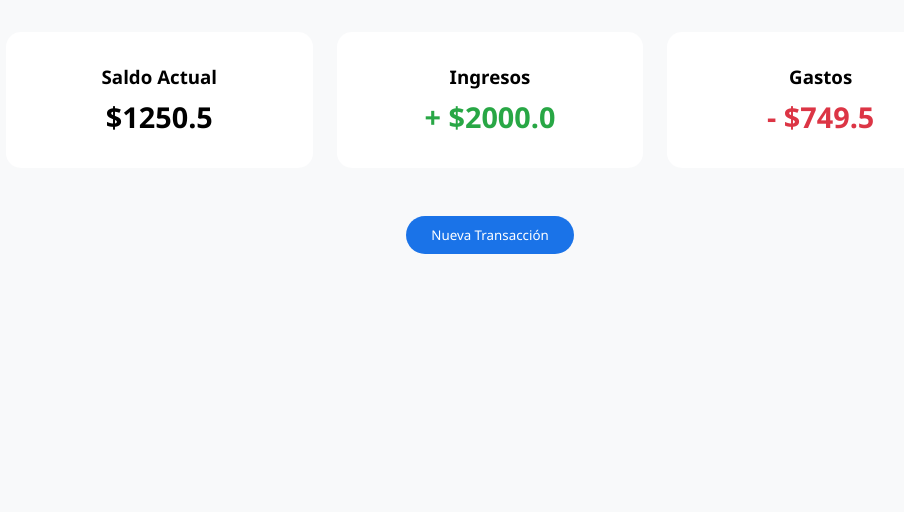
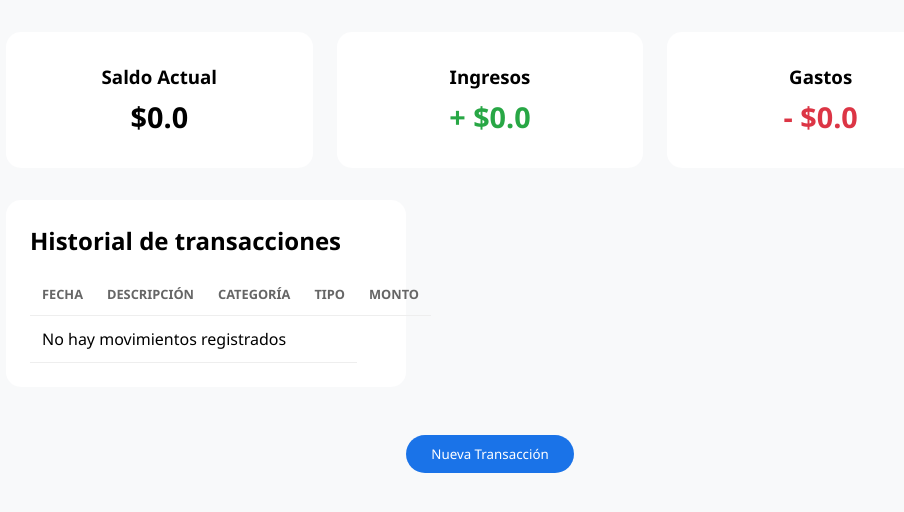
Before and after one commit to RedRobin92/AdminBuddy, a Flask app: page /dashboard in a window 1280 px wide. Shown: the part 75-587 px from the top of the page, without its empty margins (150-1054 px from the left). Run offline with Flask 3, Linux system fonts and the light colour scheme.

Commit message:
Tarjeta 8: Interfaz del dashboard con resumen de transacciones y movimientos en 0.00

```diff
--- a/app.py
+++ b/app.py
@@ -56,12 +56,23 @@ def registro():
 
 @app.route('/dashboard')
 def dashboard():
+    transacciones = Transaccion.query.filter_by(user_id=1).all()  # Suponiendo que el usuario con ID 1 está logueado
+
+    ingresos = 0.0
+    gastos = 0.0
+
+    for t in transacciones:
+        if t.tipo == 'ingreso':
+            ingresos += t.monto
+        else:
+            gastos += t.monto
+
     resumen ={
-        'saldo': 1250.50,
-        'ingresos': 2000.00,
-        'gastos': 749.50
+        'saldo': ingresos - gastos,
+        'ingresos': ingresos,
+        'gastos': gastos,
     }
-    return render_template('dashboard.html', resumen=resumen)
+    return render_template('dashboard.html', resumen=resumen, transacciones=transacciones)
 
 if __name__ == '__main__':
     # debug=True permite que el servidor se reinicie solo cuando haga cambios en el codigo
--- a/static/css/styles.css
+++ b/static/css/styles.css
@@ -99,3 +99,28 @@ header h1 {
     font-weight: 300;
     color: #333;
 }
+
+.historial-container {
+    margin-top: 2rem;
+    padding: 1.5rem;
+    text-align: left;
+}
+
+.minimal-table {
+    width: 100%;
+    border-collapse: collapse;
+    margin-top: 1rem;
+}
+
+.minimal-table th, .minimal-table td {
+    padding: 12px;
+    border-bottom: 1px solid #eee;
+    text-align: left;
+}
+
+.minimal-table th {
+    font-weight: 600;
+    color: #666;
+    text-transform: uppercase;
+    font-size: 0.8rem;
+}
--- a/templates/dashboard.html
+++ b/templates/dashboard.html
@@ -25,6 +25,36 @@
                 <p class="amount text-danger">- ${{ resumen.gastos}}</p>
                 </div>
             </div>
+            <div class="card historial-container">
+                <h2>Historial de transacciones</h2>
+                <table class="minimal-table">
+                    <thead>
+                        <tr>
+                            <th>Fecha</th>
+                            <th>Descripción</th>
+                            <th>Categoría</th>
+                            <th>Tipo</th>
+                            <th>Monto</th>
+                        </tr>
+                    </thead>
+                    <tbody>
+                        {% for t in transacciones %}
+                        <tr>
+                            <td>{{ t.fecha.strftime('%d/%m/%Y') }}</td>
+                            <td>{{ t.descripcion }}</td>
+                            <td class="'{{ 'text-success' if t.tipo == 'Ingreso' else 'text-danger'}}">
+                                {{ t.tipo }}
+                            </td>
+                            <td>${{ "{:,2.f}".format(t.monto) }}</td>
+                        </tr>
+                        {% else %}
+                        <tr>
+                            <td colspan="4">No hay movimientos registrados</td>
+                        </tr>
+                        {% endfor %}
+                    </tbody>
+                </table>
+            </div>
         </div>
 
         <div class="actions">
```
